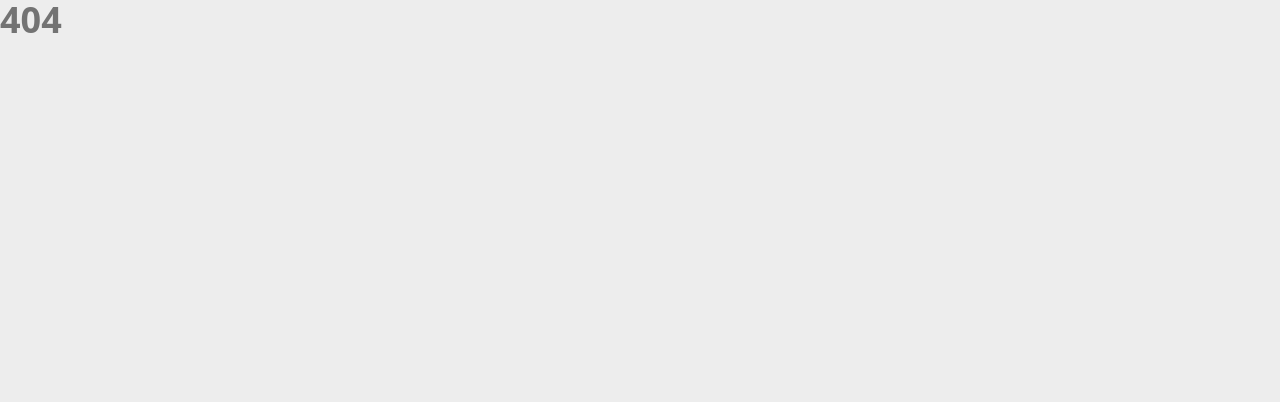
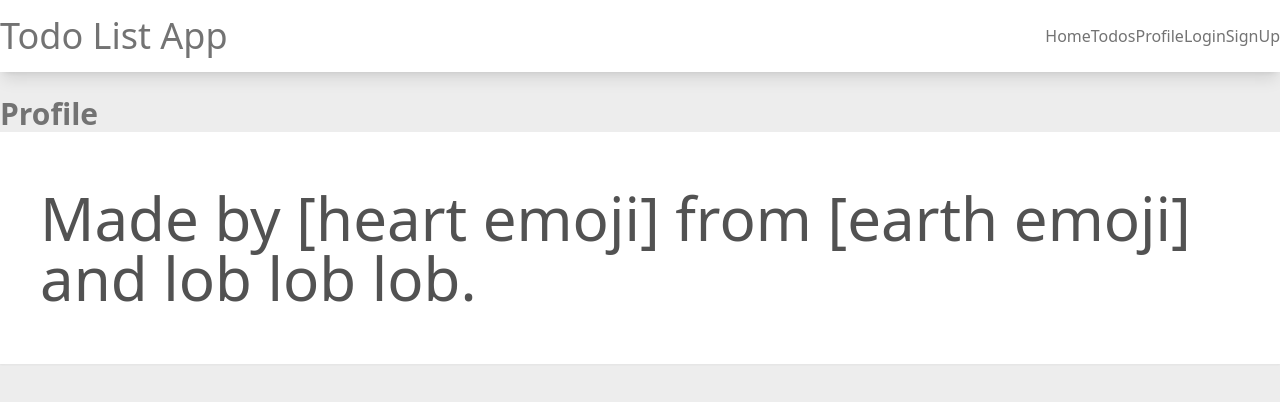
Before and after one commit to RezaGhx/Huzzah, a Next.js app: page /profile in a window 1280 px wide. Before the commit this address had no page. Shown: the top 402 px of the page. Built offline with nearby package versions, Linux system fonts and the light colour scheme.

Commit message:
files re-extensioned (?)

```diff
--- /dev/null
+++ b/src/components/layout/header/index.js
@@ -0,0 +1,36 @@
+import Link from 'next/link';
+
+const Header = () => {
+  return (
+    <div className="bg-white w-full shadow-lg">
+      <nav
+        className={'flex justify-between py-4 mb-6 max-w-screen-xl mx-auto'}
+      >
+        <h1 className={'font-thin'}>
+          <a href='#'>Todo List App</a>
+        </h1>
+        <ul className='flex items-center gap-x-6'>
+          <li>
+            <Link href='/'>
+              Home
+            </Link>
+            <Link href='/todos'>
+              Todos
+            </Link>
+            <Link href='/profile'>
+              Profile
+            </Link>
+            <Link href='/'>
+              Login
+            </Link>
+            <Link href='/'>
+              SignUp
+            </Link>
+          </li>
+        </ul>
+      </nav>
+    </div>
+  );
+};
+
+export default Header;
--- /dev/null
+++ b/src/pages/profile/index.js
@@ -0,0 +1,11 @@
+import Layout from 'components/layout';
+
+const Profile = () => {
+  return (
+    <Layout>
+        <h2>Profile</h2>
+    </Layout>
+  );
+};
+
+export default Profile;
--- a/src/pages/todos/[todoId].tsx
+++ b/src/pages/todos/[todoId].tsx
@@ -5,7 +5,6 @@ import { getTodoDetails } from 'pages/api/todos/[todoId]';
 import dbConnect from 'server/utils/dbConnect';
 
 export default function Details({ todo }) {
-
   return (
     <Layout>
       <div className={'bg=gray-50 min-h-screen tex'}>
```
Also changed, not shown: src/components/layout/footer/index.js (renamed from src/components/layout/footer/index.tsx), src/components/layout/index.js (renamed from src/components/layout/index.tsx). Lines whose indentation alone changed are shown as unchanged.
